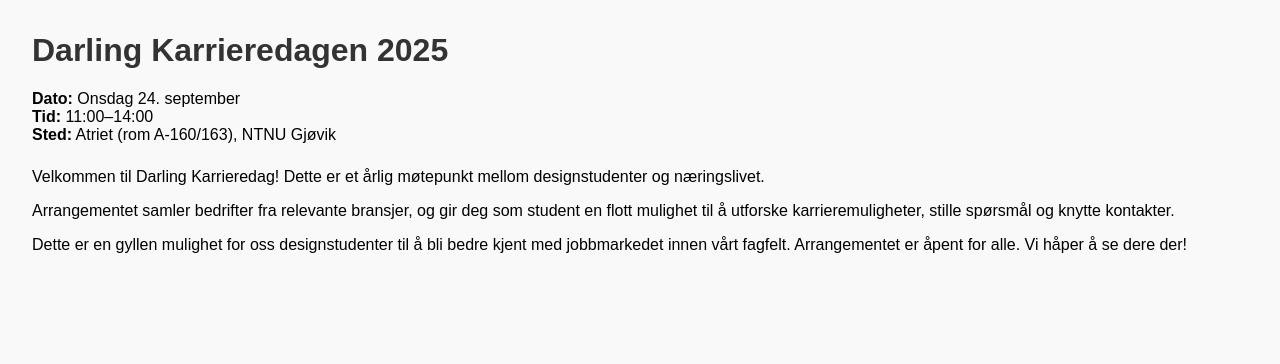
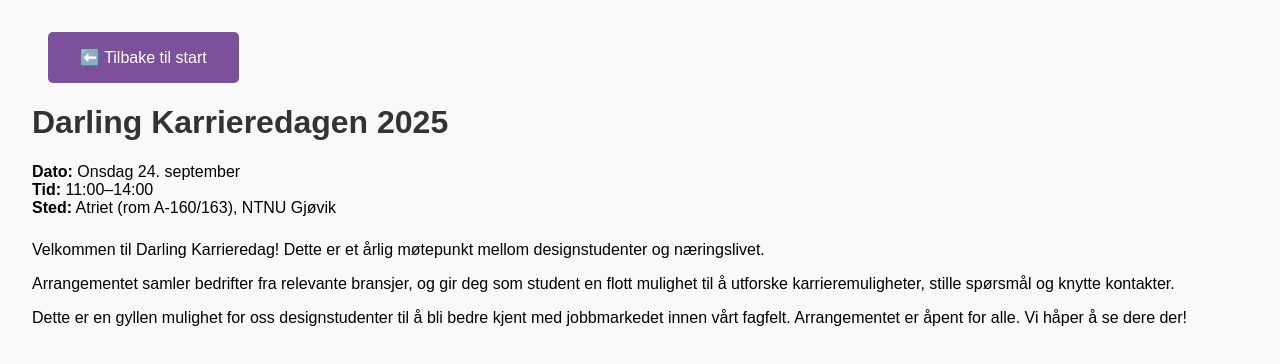
Before and after one commit to darling-linjeforening/karrieredagen2025, a plain HTML site: page studenter.html in a window 1280 px wide. Drawn offline with Linux system fonts and the light colour scheme.

Commit message:
Update studenter.html

```diff
--- a/studenter.html
+++ b/studenter.html
@@ -8,9 +8,25 @@
     h1 { color: #333; }
     .info, .description { margin-bottom: 1.5em; }
 
+     .switch-button {
+      background-color: #5d2684cc;
+      color: white;
+      border: none;
+      padding: 1em 2em;
+      margin: 0 1em;
+      cursor: pointer;
+      border-radius: 5px;
+      font-size: 1em;
+      transition: background-color 0.3s ease;
+    }
+    .switch-button:hover {
+      background-color: #572971;
+    }
+
   </style>
 </head>
 <body>
+      <button class="switch-button" onclick="window.location.href='index.html'">⬅️ Tilbake til start</button>
   <h1>Darling Karrieredagen 2025</h1>
   <div class="info">
     <strong>Dato:</strong> Onsdag 24. september<br>
```
